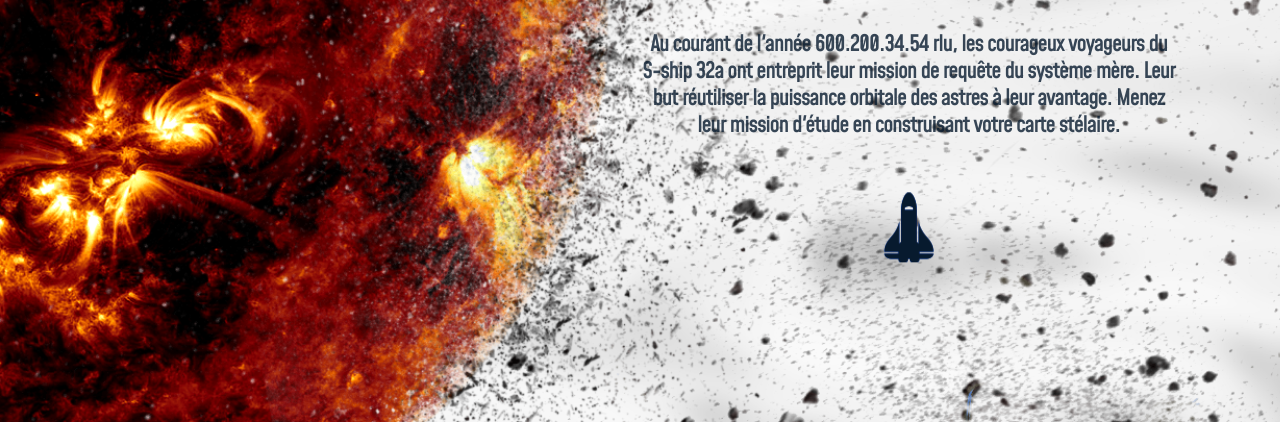
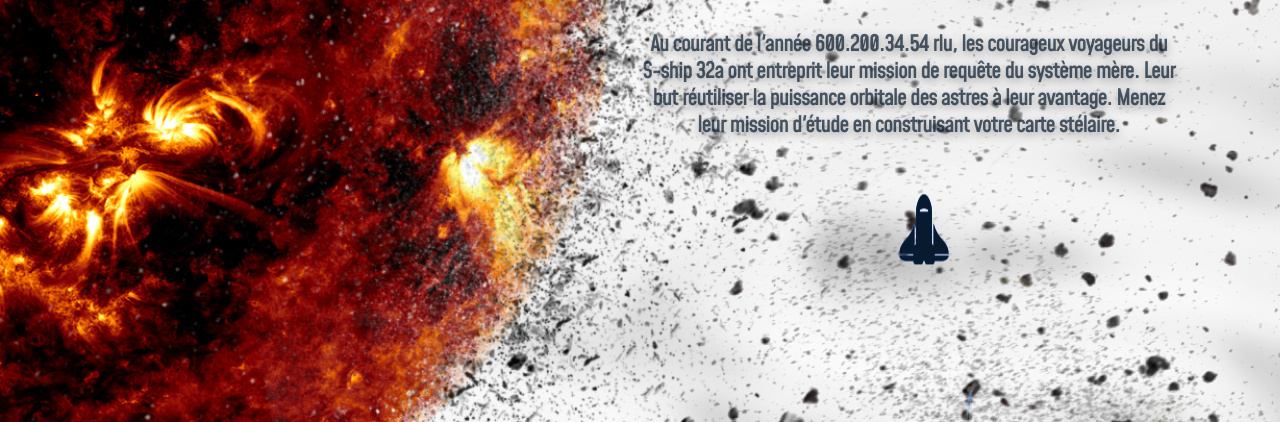
Before and after one commit to msagres/Stellar-System, a plain HTML site: page index.html in a window 1280 px wide. Shown: the part 378-800 px from the top of the page. Drawn offline with nearby package versions, Linux system fonts and the light colour scheme.

Commit message:
shadow p

```diff
--- a/index.html
+++ b/index.html
@@ -50,8 +50,10 @@
                 <h1 id="stellarSystem">stellar<br>system</h1>
                 <p>Au courant de l'année 600.200.34.54 rlu, les courageux voyageurs du S-ship 32a ont entreprit leur
                     mission de requête du système mère. Leur but réutiliser la puissance orbitale des astres à leur
-                    avantage. Menez leur mission d'étude en construisant votre carte stélaire. <br><i
-                        class="fas fa-space-shuttle" id="ship"></i></p>
+                    avantage. Menez leur mission d'étude en construisant votre carte stélaire.</p>
+            </div>
+            <div class="spaceship">
+                <i class="fas fa-space-shuttle" id="ship"></i>
             </div>
         </div>
     </div>
--- a/main.css
+++ b/main.css
@@ -159,8 +159,10 @@ html {
     font-weight: 500;
     font-family: 'Mohave';
     margin-bottom: 4rem;
-    color: rgba(7, 26, 46, .8);
+    color: rgba(7, 26, 46, .7);
+    text-shadow: 0px 3px 10px rgba(150, 150, 150, 1);
 }
+
 
 .container i {
     font-size: 3.5rem;
@@ -169,8 +171,8 @@ html {
     transform: rotate(-90deg);
     margin-right: auto;
     text-align: center;
-    color: rgba(7, 26, 46);
-    padding-right: 7.8rem;
+    color: rgba(7, 26, 46, 1);
+    margin-left: 35.5rem;
 }
 
 .bannerimg {
```
